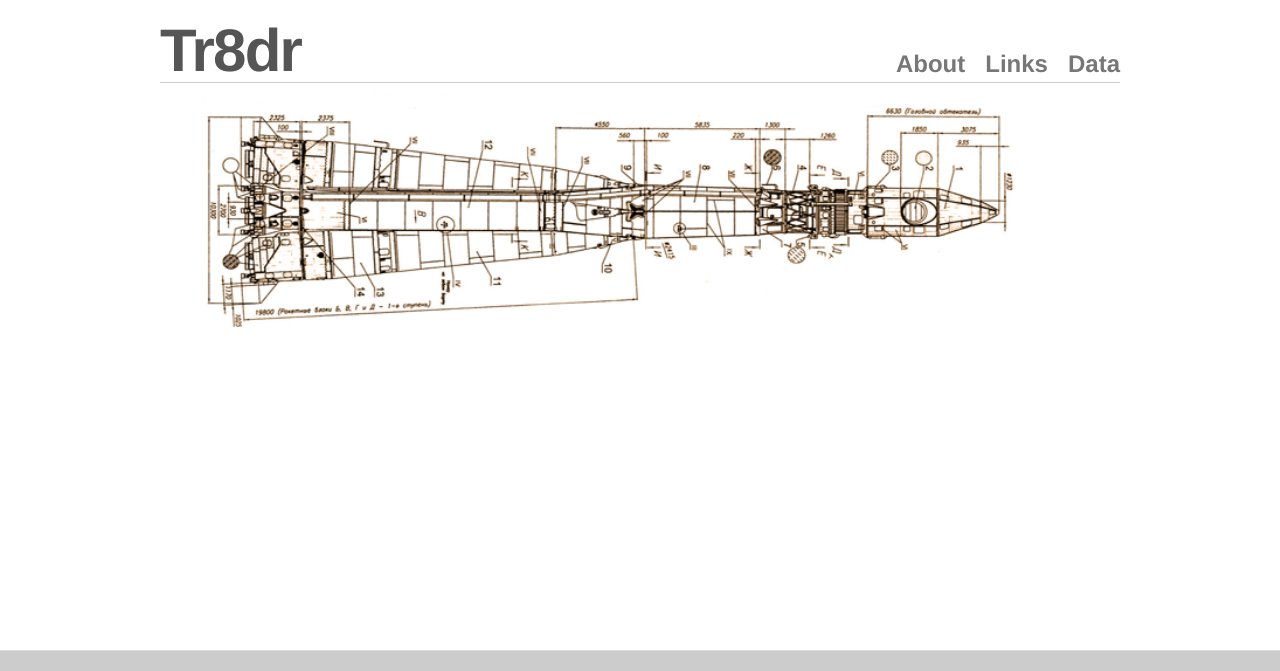
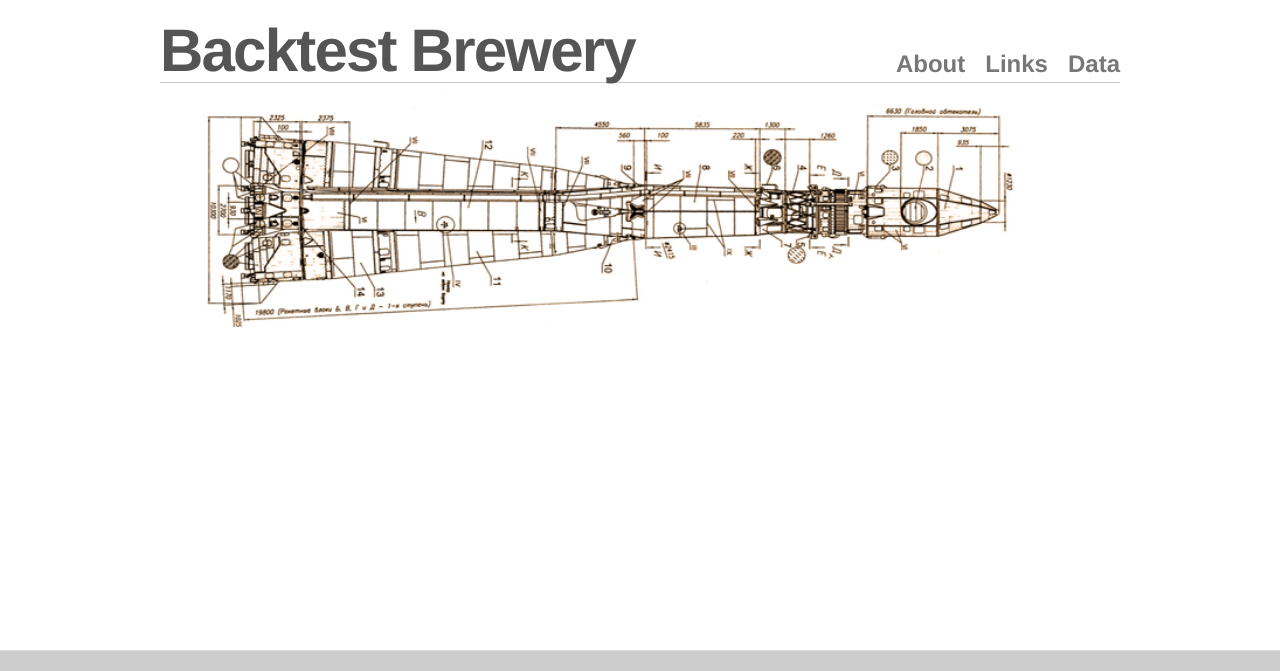
Before and after one commit to backtestbrewery/backtestbrewery.github.io, a Jekyll site: the page built from index.html, in a window 1280 px wide. Shown: the top 671 px of the page. Built offline with Jekyll 4.4.1, drawn with Linux system fonts in a browser that asks for light colours; nearby versions of some CDN libraries; some of the changed lines change nothing that is shown; grey boxes are pictures that could not be loaded.

Commit message:
Update _config.yml

```diff
--- a/_config.yml
+++ b/_config.yml
@@ -1,81 +1,57 @@
 #
-# This file contains configuration flags to customize your site
+# GitHub Pages / Jekyll Configuration for Backtest Brewery
 #
 
-# Name of your site (displayed in the header)
-name: Tr8dr
+# Site Identity
+name: Backtest Brewery
+title: Backtest Brewery
+description: Quantitative Musings on Trading, Strategies, and Markets
+avatar: /images/avatar.png   # optional — place avatar.png inside /images folder
 
-# Short bio or description (displayed in the header)
-description: Musings on Algorithms, Models, and the Markets
+# Author / Footer Links
+footer-links:
+  github: backtestbrewery
+  linkedin: backtestbrewery
+  twitter: backtestbrewery
+  email: backtestbrewery@gmail.com
+  rss: backtestbrewery
 
-# URL of your avatar or profile pic (you could use your GitHub profile pic)
-avatar:
+# Commenting & Analytics
+disqus: backtestbrewery
+comments: true
+google_analytics: UA-XXXXXXXXX-X   # replace with your GA ID if available
 
-#
-# Flags below are optional
-#
+# Site URLs
+url: https://backtestbrewery.github.io   # User site URL
+baseurl: ""                              # keep empty for user/org sites
 
-# Includes an icon in the footer for each username you enter
-footer-links:
-  dribbble:
-  email: jonathan.shore@gmail.com
-  facebook:
-  flickr:
-  github: tr8dr
-  instagram:
-  linkedin: shorej
-  pinterest:
-  rss: tr8dr
-  twitter: tr8dr
-  stackoverflow: # your stackoverflow profile, e.g. "users/50476/bart-kiers"
-
-# Your disqus shortname, entering this will enable commenting on posts
-disqus: tr8dr
-comments: true
-
-# Enter your Google Analytics web tracking code (e.g. UA-2110908-2) to activate tracking
-google_analytics: UA-2891999-5
-
-# Your website URL (e.g. http://barryclark.github.io or http://www.barryclark.co)
-# Used for Sitemap.xml and your RSS feed
-url: http://tr8dr.github.io/
-
-# If you're hosting your site at a Project repository on GitHub pages
-# (http://yourusername.github.io/repository-name)
-# and NOT your User repository (http://yourusername.github.io)
-# then add in the baseurl here, like this: "/repository-name"
-baseurl:
-
-#
-# !! You don't need to change any of the configuration flags below !!
-#
-
+# Markdown & Formatting
 markdown: kramdown
 highlighter: rouge
 permalink: /:title/
 
 kramdown:
- input: GFM
- auto_ids: true
- hard_wrap: false
- syntax_highlighter: rouge
+  input: GFM
+  auto_ids: true
+  hard_wrap: false
+  syntax_highlighter: rouge
 
-# The release of Jekyll Now that you're using
+# Version
 version: v1.0.0
 
-# Set the Sass partials directory, as we're using @imports
+# Sass
 sass:
   sass_dir: _scss
-  style: :expanded # You might prefer to minify using :compressed
+  style: :expanded
 
-# Use the following plug-ins
-gems:
-  - jemoji # Emoji please!
-  - jekyll-sitemap # Create a sitemap using the official Jekyll sitemap gem
+# Plugins (modern syntax)
+plugins:
+  - jemoji
+  - jekyll-sitemap
 
-# Exclude these files from your production _site
+# Exclude files from build
 exclude:
-    - Gemfile
-    - Gemfile.lock
-    - LICENSE
-    - README.md
+  - Gemfile
+  - Gemfile.lock
+  - LICENSE
+  - README.md
```
